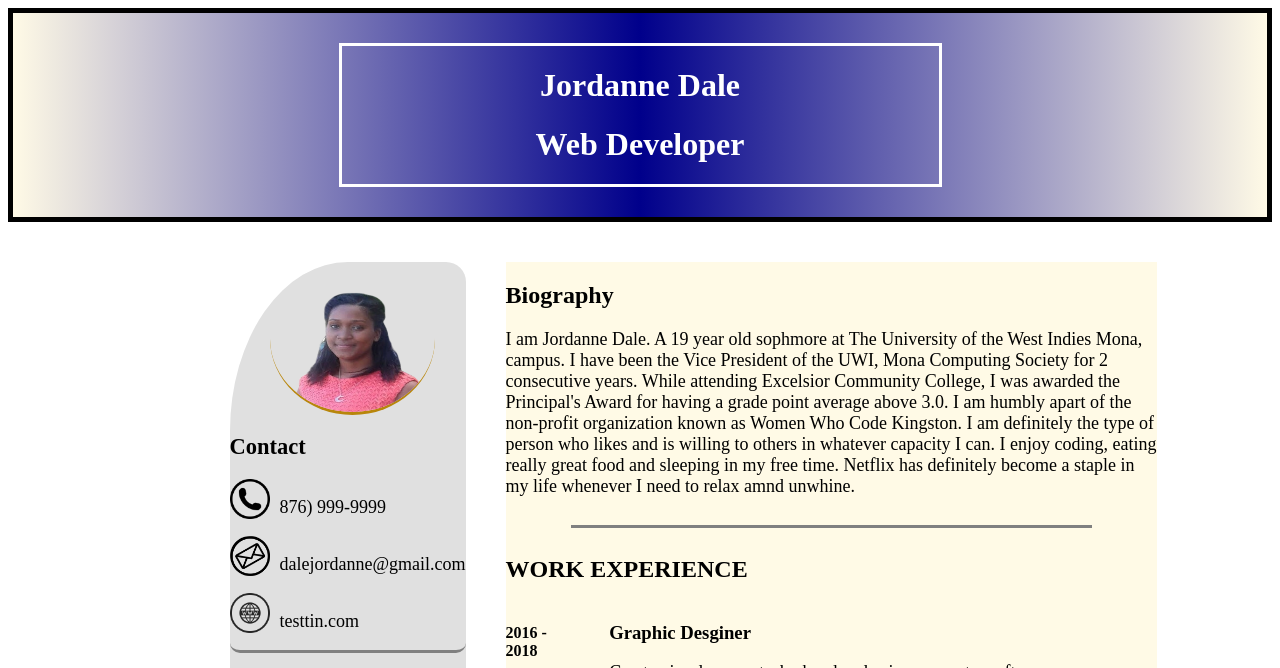
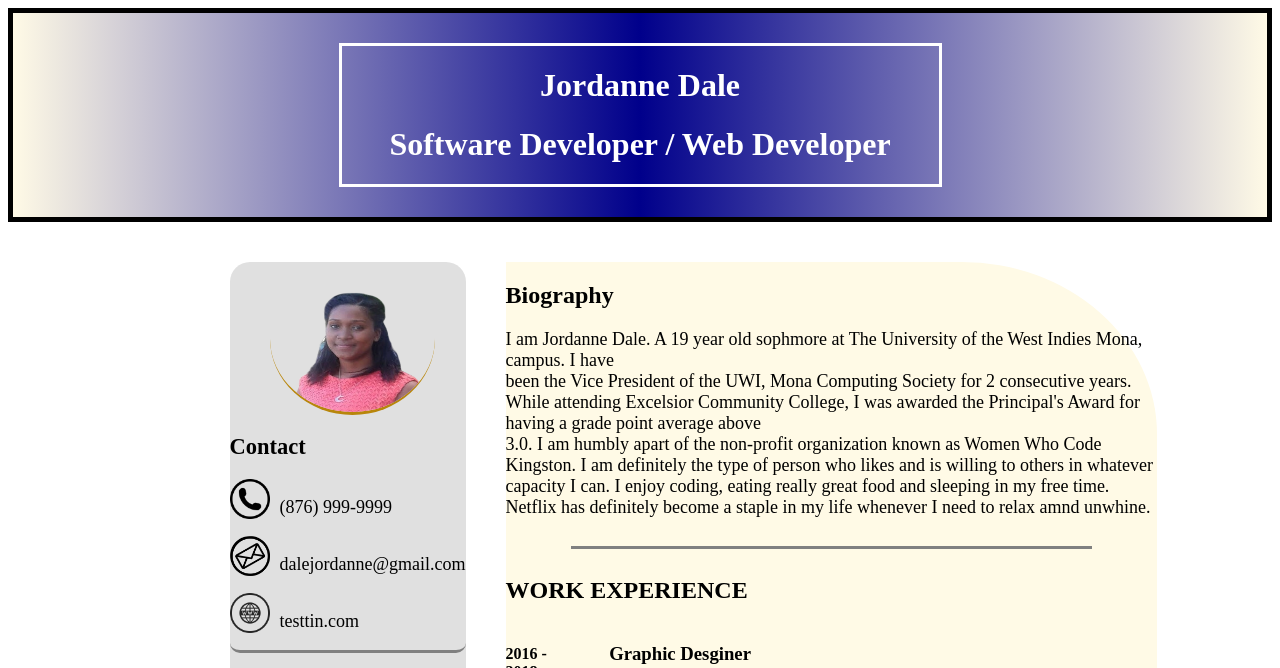
Before and after one commit to jjdale1999/jjdale1999.github.io, a plain HTML site: page index.html in a window 1280 px wide. Shown: the top 668 px of the page. Drawn offline with Linux system fonts and the light colour scheme.

Commit message:
fixed border-radius  and header background color

```diff
--- a/index.html
+++ b/index.html
@@ -5,7 +5,8 @@
     <div class= 'header' id='header'>
     <header>
     <h1> Jordanne Dale</h1>
-    <h1> Web Developer</h1>
+    <h1> Software Developer
+/ Web Developer</h1>
 
     </header>
     </div>
@@ -23,7 +24,7 @@
 
                 <div class="imglink">
                     <img src='picts/phonenumpng.png'/>
-                    <p>876) 999-9999</p>
+                    <p>(876) 999-9999</p>
                 </div>
                 <div class="imglink">
                     <img src='picts/emailpng.png'/>
@@ -58,7 +59,7 @@
                 <div id="biography">
                         <h2> Biography</h2>
 
-                        <p> I am Jordanne Dale. A 19 year old sophmore at The University of the West Indies Mona, campus. I have been the Vice President of the UWI, Mona Computing Society for 2 consecutive years. While attending Excelsior Community College, I was awarded the Principal's Award for having a grade point average above 3.0. I am humbly apart of the non-profit organization known as Women Who Code Kingston. I am definitely the type of person who likes and is willing to others in whatever capacity I can. I enjoy coding, eating really great food and sleeping in my free time. Netflix has definitely become a staple in my life whenever I need to relax amnd unwhine.
+                        <p> I am Jordanne Dale. A 19 year old sophmore at The University of the West Indies Mona, campus. I have <br> been the Vice President of the UWI, Mona Computing Society for 2 consecutive years. While attending Excelsior Community College, I was awarded the Principal's Award for having a grade point average above <br> 3.0. I am humbly apart of the non-profit organization known as Women Who Code Kingston. I am definitely the type of person who likes and is willing to others in whatever capacity I can. I enjoy coding, eating really great food and sleeping in my free time. Netflix has definitely become a staple in my life whenever I need to relax amnd unwhine.
                         </p>
 
                 </div>
--- a/styles.css
+++ b/styles.css
@@ -38,8 +38,7 @@ header{
     grid-area: sidebar;
     font-size: 15px;
     background-color: rgb(224,224,224);
-       border-bottom-left-radius: 50% 20%;
-    border-top-left-radius: 50% 15%;
+
 
 
 
@@ -51,6 +50,8 @@ display: grid;
     width:85%;
     grid-area: main;
     background-color:   #fffae6;
+     border-bottom-right-radius: 40% 20%;
+    border-top-right-radius: 30% 15%;
 
 }
 
```
